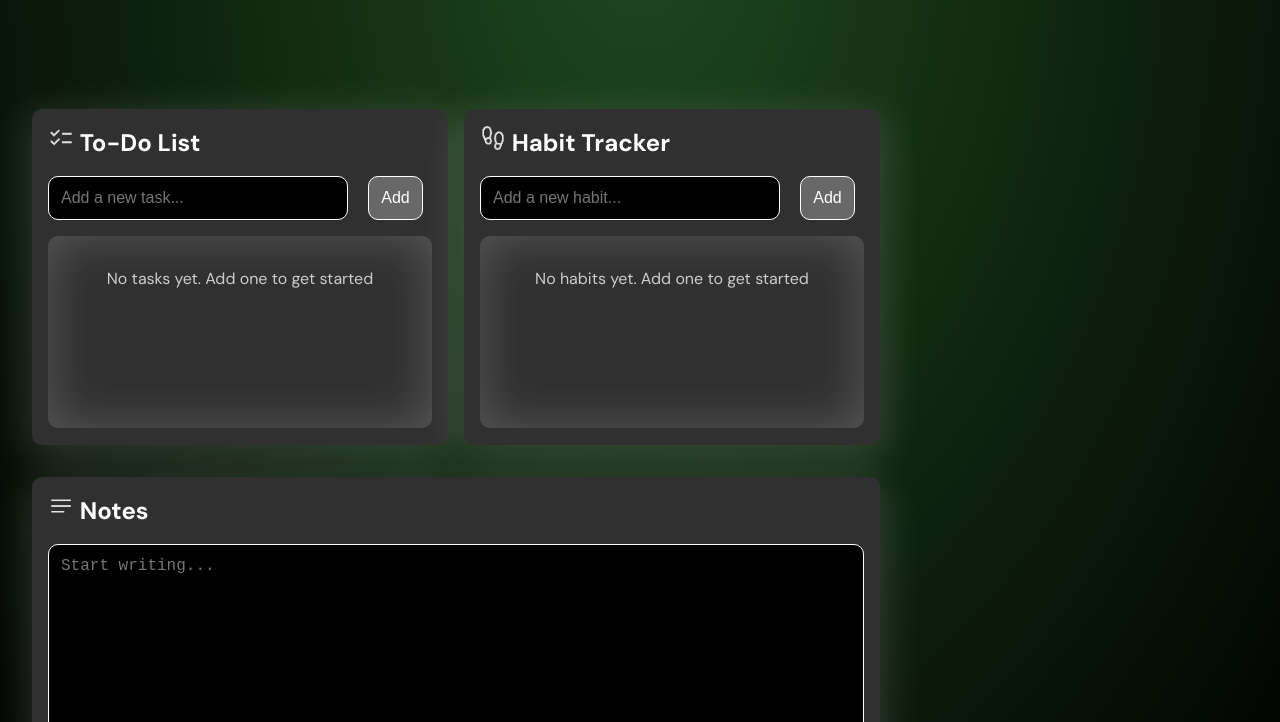
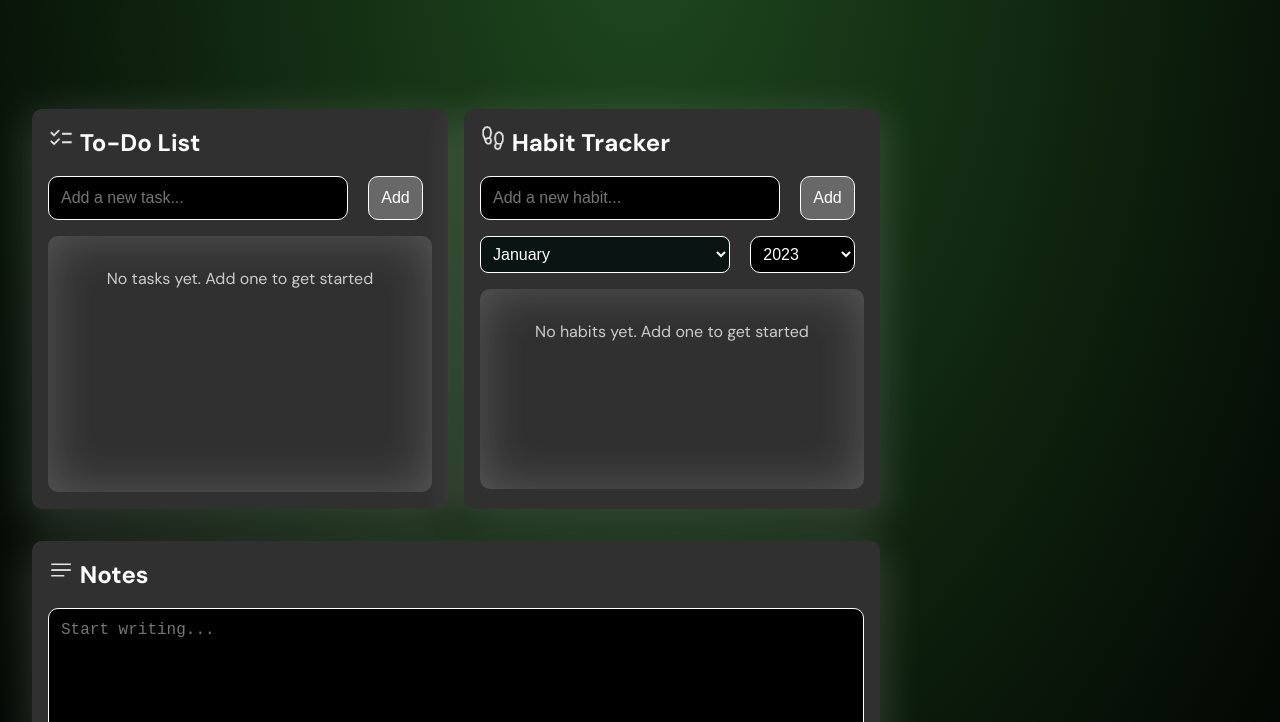
Before and after one commit to Shade5772/Portfolio-Website, a plain HTML site: page projects/project_two/personal_dashboard.html in a window 1280 px wide. Shown: the part 78-800 px from the top of the page. Drawn offline with Linux system fonts and the light colour scheme; a web font is replaced by a local one.

Commit message:
Enhance personal dashboard: update task and habit list containers, add month and year selectors, and improve styling for better usability

```diff
--- a/projects/project_two/personal_dashboard.html
+++ b/projects/project_two/personal_dashboard.html
@@ -43,7 +43,7 @@
                         <button class="button" onclick="addTodo()">Add</button>
                     </div>
 
-                    <div class="list-container">
+                    <div class="todo-list-container">
                         <p class="unimportant-text">No tasks yet. Add one to get started</p>
                     </div>
 
@@ -56,9 +56,33 @@
                             Tracker</h2>
                         <input type="text" id="text-box" class="habit-text-box" placeholder="Add a new habit...">
                         <button class="button" onclick="addHabit()">Add</button>
+
+                            <select name="month" id="month-select">
+                                <option value="january">January</option>
+                                <option value="february">February</option>
+                                <option value="march">March</option>
+                                <option value="april">April</option>
+                                <option value="may">May</option>
+                                <option value="june">June</option>
+                                <option value="july">July</option>
+                                <option value="august">August</option>
+                                <option value="september">September</option>
+                                <option value="october">October</option>
+                                <option value="november">November</option>
+                                <option value="december">December</option>
+                            </select>
+
+                            <select name="year" id="year-select">
+                                <option value="2023">2023</option>
+                                <option value="2024">2024</option>
+                                <option value="2025">2025</option>
+                                <option value="2026">2026</option>
+                                <option value="2027">2027</option>
+                            </select>
+
                     </div>
 
-                    <div class="list-container">
+                    <div class="habit-list-container">
                         <p class="unimportant-text">No habits yet. Add one to get started</p>
                     </div>
 
--- a/projects/project_two/personal_dashboard.js
+++ b/projects/project_two/personal_dashboard.js
@@ -9,14 +9,12 @@ function addTodo() {
         const todoText = document.createElement("p");
         todoText.innerText = todoInput.value;
         todoText.classList.add("habit-styling");
-        document.getElementsByClassName("list-container")[0].appendChild(todoText);
+        document.getElementsByClassName("todo-list-container")[0].appendChild(todoText);
         removeText.style.margin = '.5em 0em 0em 0em'
 
         if (todoInput.value.length > 50) {
             todoText.style.overflowX = 'scroll';
         }
-
-        console.log(todoInput.value.length);
 
         const checkbox = document.createElement('input');
         checkbox.type = 'checkbox';
@@ -47,7 +45,7 @@ function addHabit() {
         const habitText = document.createElement("p");
         habitText.innerText = habitInput.value;
         habitText.classList.add("habit-styling");
-        document.getElementsByClassName("list-container")[1].appendChild(habitText);
+        document.getElementsByClassName("habit-list-container")[0].appendChild(habitText);
         removeText.style.margin = '.5em 0em 0em 0em'
 
         habitInput.value = '';
--- a/projects/project_two/personal_dashboard_style.css
+++ b/projects/project_two/personal_dashboard_style.css
@@ -106,7 +106,7 @@ main {
     gap: 1em;
     margin: 5em 0em 0em 0em;
     grid-template-columns: 26em 26em;
-    grid-template-rows: 21em auto;
+    grid-template-rows: 25em auto;
 }
 
 .dashboard-box-bottom {
@@ -130,25 +130,48 @@ main {
     margin-bottom: 1em;
 }
 
-.list-container {
+.todo-list-container {
     overflow-y: auto;
-    height: 12em;
+    height: 16em;
     padding: 0em .5em 0em .5em;
     border-radius: 10px;
     box-shadow: inset 0px 0px 50px 0px rgba(255, 255, 255, 0.20);
 }
 
-.list-container::-webkit-scrollbar {
+.todo-list-container::-webkit-scrollbar {
     width: 8px;
 }
 
-.list-container::-webkit-scrollbar-thumb {
+.todo-list-container::-webkit-scrollbar-thumb {
     background-color: var(--dark-hover);
     border-radius: 20px;
     height: 10px;
 }
 
-.list-container::-webkit-scrollbar-thumb:hover {
+.todo-list-container::-webkit-scrollbar-thumb:hover {
+    background-color: var(--light-action-color-hover);
+    border-radius: 20px;
+}
+
+.habit-list-container {
+    overflow-y: auto;
+    height: 12.5em;
+    padding: 0em .5em 0em .5em;
+    border-radius: 10px;
+    box-shadow: inset 0px 0px 50px 0px rgba(255, 255, 255, 0.20);
+}
+
+.habit-list-container::-webkit-scrollbar {
+    width: 8px;
+}
+
+.habit-list-container::-webkit-scrollbar-thumb {
+    background-color: var(--dark-hover);
+    border-radius: 20px;
+    height: 10px;
+}
+
+.habit-list-container::-webkit-scrollbar-thumb:hover {
     background-color: var(--light-action-color-hover);
     border-radius: 20px;
 }
@@ -213,6 +236,74 @@ main {
     padding: 1em;
     grid-column: 2;
     box-shadow: 0px 10px 40px 5px rgba(255, 255, 255, 0.15);
+}
+
+select,
+::picker(select) {
+  appearance: base-select;
+}
+
+select:open::picker-icon {
+  rotate: 180deg;
+}
+
+#month-select {
+    width: 210px;
+    padding: .5em;
+    font-size: 1rem;
+    color: var(--light-text);
+    background-color: var(--light-default);
+    border: 1px solid #ffffff;
+    border-radius: 8px;
+    cursor: pointer;
+    outline: none;
+    transition: border-color 0.2s ease;
+    width: 250px;
+}
+
+option {
+    background-color: var(--light-default);
+    color: var(--light-text);
+    padding: .5em;
+    border: 1px solid var(--light-action-color);
+}
+
+option:first-of-type {
+  border-radius: 8px 8px 0 0;
+}
+
+option:last-of-type {
+  border-radius: 0 0 8px 8px;
+}
+
+#year-select {
+    background-color: var(--dark-default);
+    border: 1px solid white;
+    border-radius: 10px;
+    width: 105px;
+    font-size: 16px;
+    padding: .5em;
+    margin: 1em 0em 0em 1em;
+    color: var(--light-text);
+}
+
+option::checkmark {
+  content: "";
+}
+
+option::-webkit-scrollbar {
+    width: 8px;
+}
+
+option::-webkit-scrollbar-thumb {
+    background-color: var(--dark-hover);
+    border-radius: 20px;
+    height: 10px;
+}
+
+option::-webkit-scrollbar-thumb:hover {
+    background-color: var(--light-action-color-hover);
+    border-radius: 20px;
 }
 
 .notes {
```
